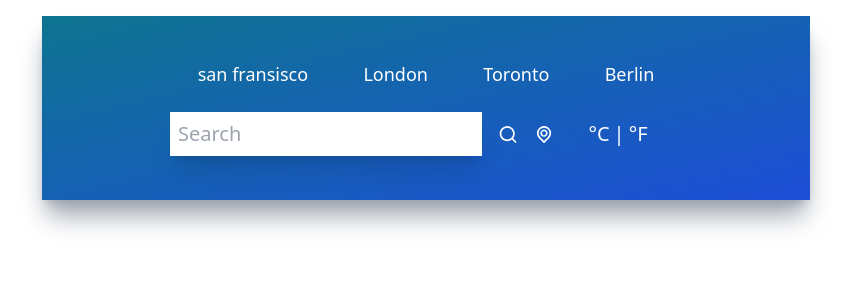
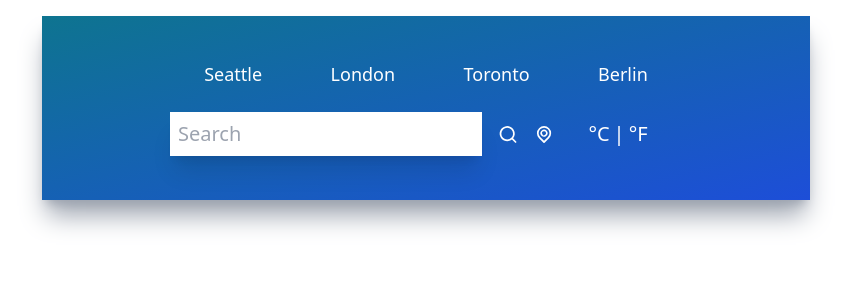
Before and after one commit to arnab9593/advanceJS, a React (Create React App) app in the folder react-weather-app/: page / in a window 1280 px wide. Shown: the top 300 px of the page, without its empty margins (214-1065 px from the left). Built offline with nearby package versions, Linux system fonts and the light colour scheme; no server answers.

Commit message:
release 10

```diff
--- a/react-weather-app/src/Components/TopButtons.jsx
+++ b/react-weather-app/src/Components/TopButtons.jsx
@@ -5,7 +5,7 @@ function TopButtons({ setQuery }) {
     const cities = [
         {
             id: 1,
-            title: 'san fransisco'
+            title: 'Seattle'
         },
         {
             id: 2,
```
Also changed, not shown: react-weather-app/src/Services/weatherApi.jsx (renamed from react-weather-app/src/Services/weatherApi.js).
